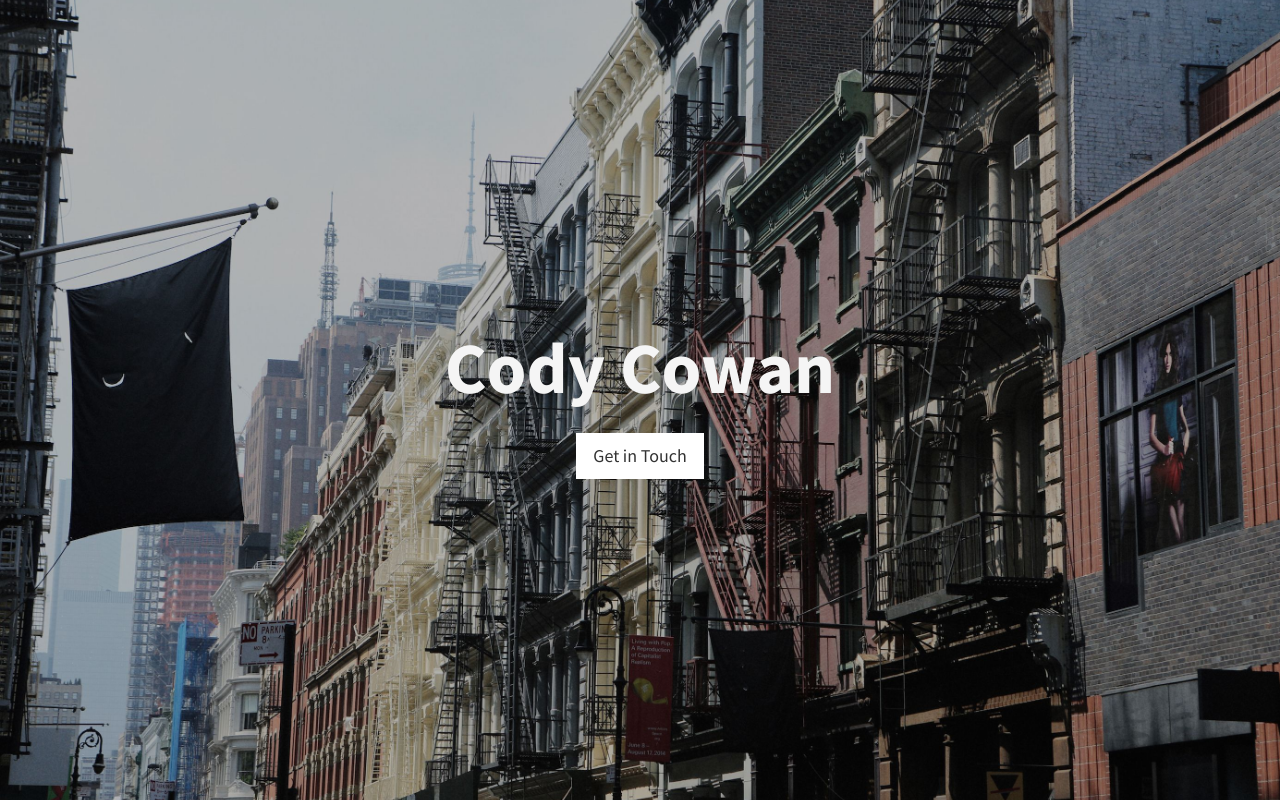
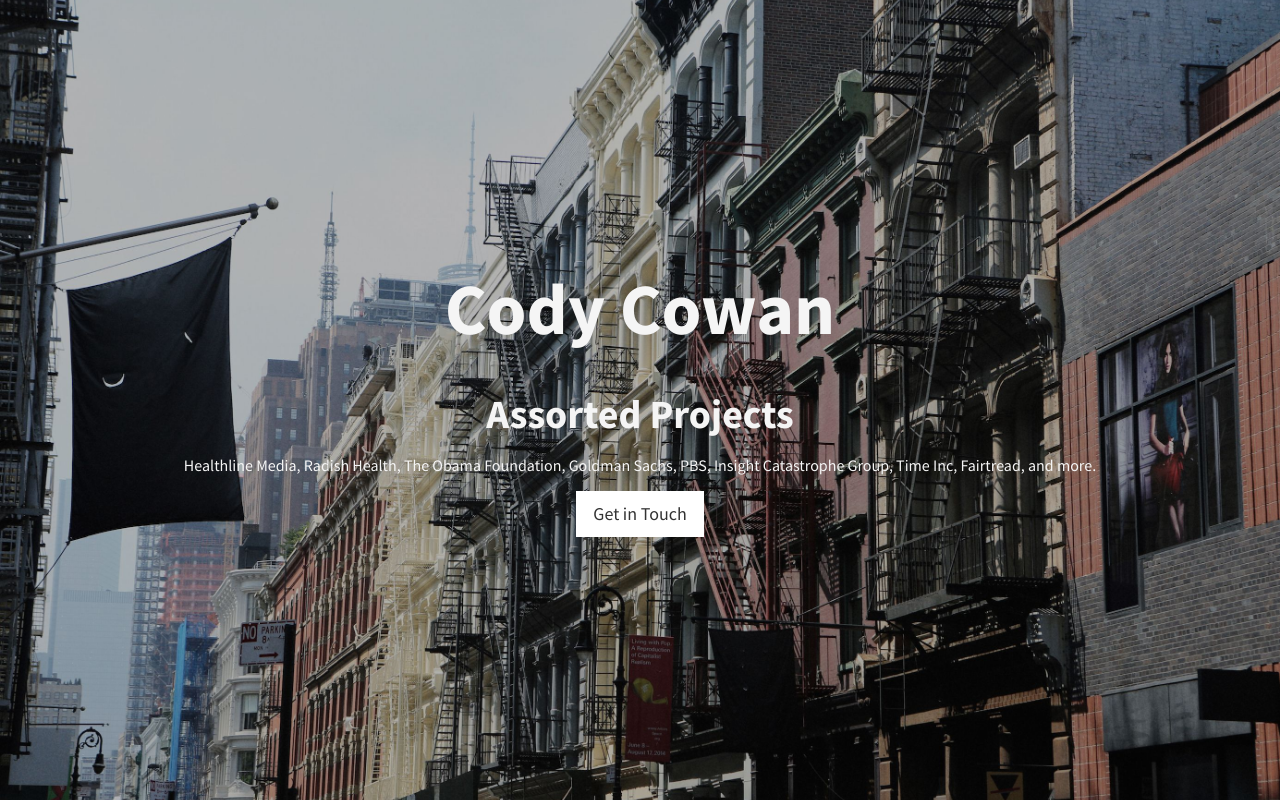
Before and after one commit to codymcowan/cmc, a plain HTML site: page index.html in a window 1280 px wide. Drawn offline with Linux system fonts and the light colour scheme.

Commit message:
content updates

```diff
--- a/css/cmc.css
+++ b/css/cmc.css
@@ -20,8 +20,14 @@ a {
 
 h1 {
   margin: .67em 0;
-  font-size: 4.5em;
+  font-size: 3.5em;
   font-weight: 700;
+}
+
+h2 {
+    margin: .37em 0;
+    font-size: 2.5em;
+    font-weight: 550;
 }
 
 
--- a/index.html
+++ b/index.html
@@ -22,6 +22,8 @@
  <div class="text-vertical-center">
             <h1>Cody Cowan</h1>
             <br>
+            <h2>Assorted Projects</h2>
+            <p>Healthline Media, Radish Health, The Obama Foundation, Goldman Sachs, PBS, Insight Catastrophe Group, Time Inc, Fairtread, and more.</p>
             <a href="mailto:cody@cowan.nyc" class="btn btn-light btn-lg">Get in Touch</a>
             </div>
         </div>
```
